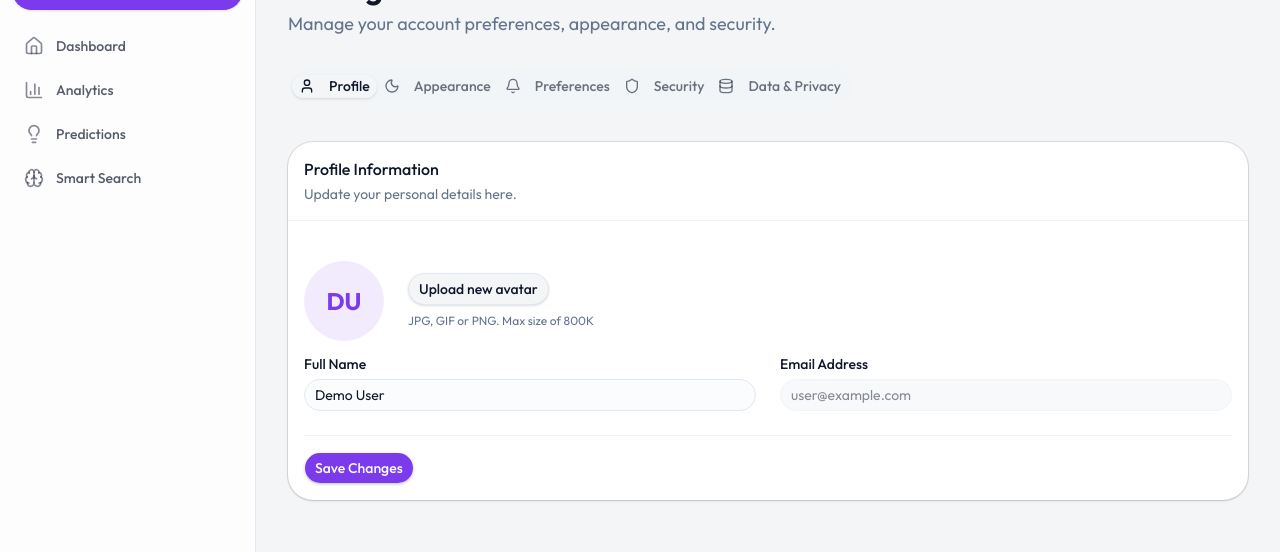
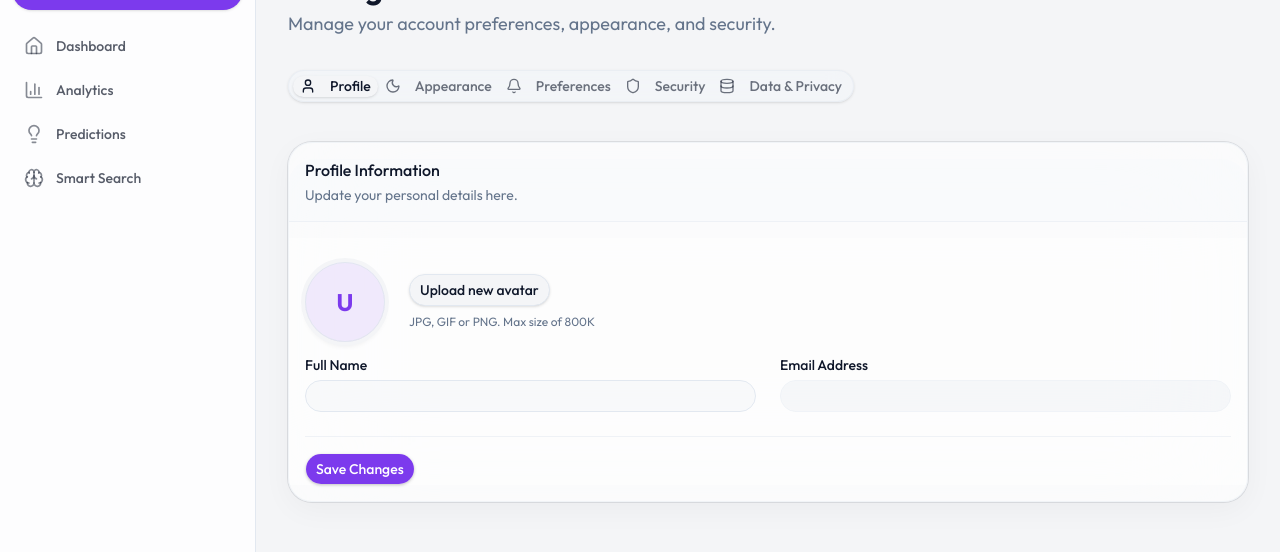
Before and after one commit to Bhuvanesh0621/Billbrain, a Next.js app: page /dashboard/settings in a window 1280 px wide. Shown: the part 126-678 px from the top of the page. Built offline with nearby package versions, Linux system fonts and the light colour scheme; no server answers.

Commit message:
feat: Connect Profile Settings to actual user session and apply global glassmorphism styling

```diff
--- a/src/app/dashboard/settings/page.tsx
+++ b/src/app/dashboard/settings/page.tsx
@@ -1,5 +1,6 @@
 "use client"
 
+import { useSession } from "next-auth/react"
 import { useTheme } from "next-themes"
 import { useEffect, useState } from "react"
 import { Card, CardContent, CardHeader, CardTitle, CardDescription } from "@/components/ui/card"
@@ -9,8 +10,10 @@ import { Label } from "@/components/ui/label"
 import { Select, SelectContent, SelectItem, SelectTrigger, SelectValue } from "@/components/ui/select"
 import { Tabs, TabsContent, TabsList, TabsTrigger } from "@/components/ui/tabs"
 import { User, Bell, Shield, Database, Moon, Sun, Monitor, AlertTriangle } from "lucide-react"
+import { Avatar, AvatarFallback, AvatarImage } from "@/components/ui/avatar"
 
 export default function SettingsPage() {
+  const { data: session } = useSession()
   const { theme, setTheme } = useTheme()
   const [mounted, setMounted] = useState(false)
 
@@ -19,15 +22,17 @@ export default function SettingsPage() {
     setMounted(true)
   }, [])
 
+  const user = session?.user
+
   return (
-    <div className="space-y-8 pb-10 max-w-5xl">
+    <div className="space-y-8 pb-10 max-w-5xl mx-auto">
       <div>
         <h1 className="text-3xl font-bold tracking-tight text-foreground">Settings</h1>
         <p className="text-muted-foreground mt-1 text-lg">Manage your account preferences, appearance, and security.</p>
       </div>
 
       <Tabs defaultValue="profile" className="w-full">
-        <TabsList className="mb-8 bg-muted/50 p-1 rounded-xl flex flex-wrap h-auto">
+        <TabsList className="mb-8 bg-muted/50 p-1 rounded-xl flex flex-wrap h-auto border border-border/50 backdrop-blur-md shadow-sm">
           <TabsTrigger value="profile" className="rounded-lg data-[state=active]:bg-background data-[state=active]:shadow-sm py-2">
             <User className="w-4 h-4 mr-2" /> Profile
           </TabsTrigger>
@@ -46,16 +51,19 @@ export default function SettingsPage() {
         </TabsList>
 
         <TabsContent value="profile" className="animate-in fade-in slide-in-from-bottom-4 duration-500">
-          <Card className="shadow-sm border-border/50">
-            <CardHeader className="border-b border-border/50 bg-muted/5 pb-4">
+          <Card className="glass-card shadow-sm border-border/50 overflow-hidden">
+            <CardHeader className="border-b border-border/50 bg-muted/20 pb-4">
               <CardTitle>Profile Information</CardTitle>
               <CardDescription>Update your personal details here.</CardDescription>
             </CardHeader>
-            <CardContent className="space-y-6 pt-6">
+            <CardContent className="space-y-6 pt-6 bg-card/40">
               <div className="flex items-center space-x-6 mb-4">
-                <div className="h-20 w-20 rounded-full bg-primary/10 text-primary flex items-center justify-center text-2xl font-bold">
-                  DU
-                </div>
+                <Avatar className="h-20 w-20 ring-4 ring-background shadow-md">
+                  <AvatarImage src={user?.image || ""} alt={user?.name || "User"} />
+                  <AvatarFallback className="bg-primary/10 text-primary text-2xl font-bold">
+                    {user?.name?.[0] || "U"}
+                  </AvatarFallback>
+                </Avatar>
                 <div>
                   <Button variant="outline" className="mb-2 shadow-sm">Upload new avatar</Button>
                   <p className="text-xs text-muted-foreground">JPG, GIF or PNG. Max size of 800K</p>
@@ -64,11 +72,11 @@ export default function SettingsPage() {
               <div className="grid sm:grid-cols-2 gap-6">
                 <div className="space-y-2">
                   <Label htmlFor="name">Full Name</Label>
-                  <Input id="name" defaultValue="Demo User" className="bg-muted/30" />
+                  <Input id="name" defaultValue={user?.name || ""} className="bg-background/50 focus:bg-background transition-colors" />
                 </div>
                 <div className="space-y-2">
                   <Label htmlFor="email">Email Address</Label>
-                  <Input id="email" type="email" defaultValue="user@example.com" disabled className="bg-muted/50 cursor-not-allowed" />
+                  <Input id="email" type="email" defaultValue={user?.email || ""} disabled className="bg-muted/50 cursor-not-allowed text-muted-foreground" />
                 </div>
               </div>
               <div className="pt-4 border-t border-border/50">
@@ -79,8 +87,8 @@ export default function SettingsPage() {
         </TabsContent>
 
         <TabsContent value="appearance" className="animate-in fade-in slide-in-from-bottom-4 duration-500">
-          <Card className="shadow-sm border-border/50">
-            <CardHeader className="border-b border-border/50 bg-muted/5 pb-4">
+          <Card className="glass-card shadow-sm border-border/50">
+            <CardHeader className="border-b border-border/50 bg-muted/20 pb-4">
               <CardTitle>Theme Preferences</CardTitle>
               <CardDescription>Customize the look and feel of BillBrain.</CardDescription>
             </CardHeader>
@@ -117,8 +125,8 @@ export default function SettingsPage() {
         </TabsContent>
 
         <TabsContent value="preferences" className="animate-in fade-in slide-in-from-bottom-4 duration-500">
-          <Card className="shadow-sm border-border/50">
-            <CardHeader className="border-b border-border/50 bg-muted/5 pb-4">
+          <Card className="glass-card shadow-sm border-border/50">
+            <CardHeader className="border-b border-border/50 bg-muted/20 pb-4">
               <CardTitle>Regional & Currency</CardTitle>
               <CardDescription>Set your local currency format and region.</CardDescription>
             </CardHeader>
@@ -145,8 +153,8 @@ export default function SettingsPage() {
         </TabsContent>
 
         <TabsContent value="security" className="animate-in fade-in slide-in-from-bottom-4 duration-500">
-          <Card className="shadow-sm border-border/50">
-            <CardHeader className="border-b border-border/50 bg-muted/5 pb-4">
+          <Card className="glass-card shadow-sm border-border/50">
+            <CardHeader className="border-b border-border/50 bg-muted/20 pb-4">
               <CardTitle>Security Settings</CardTitle>
               <CardDescription>Manage your password and security credentials.</CardDescription>
             </CardHeader>
@@ -173,7 +181,7 @@ export default function SettingsPage() {
         </TabsContent>
 
         <TabsContent value="data" className="animate-in fade-in slide-in-from-bottom-4 duration-500">
-          <Card className="border-destructive/30 shadow-sm overflow-hidden">
+          <Card className="glass-card border-destructive/30 shadow-sm overflow-hidden">
             <div className="h-1.5 w-full bg-destructive"></div>
             <CardHeader className="bg-destructive/5 pb-4 border-b border-destructive/10">
               <CardTitle className="text-destructive flex items-center">
```
